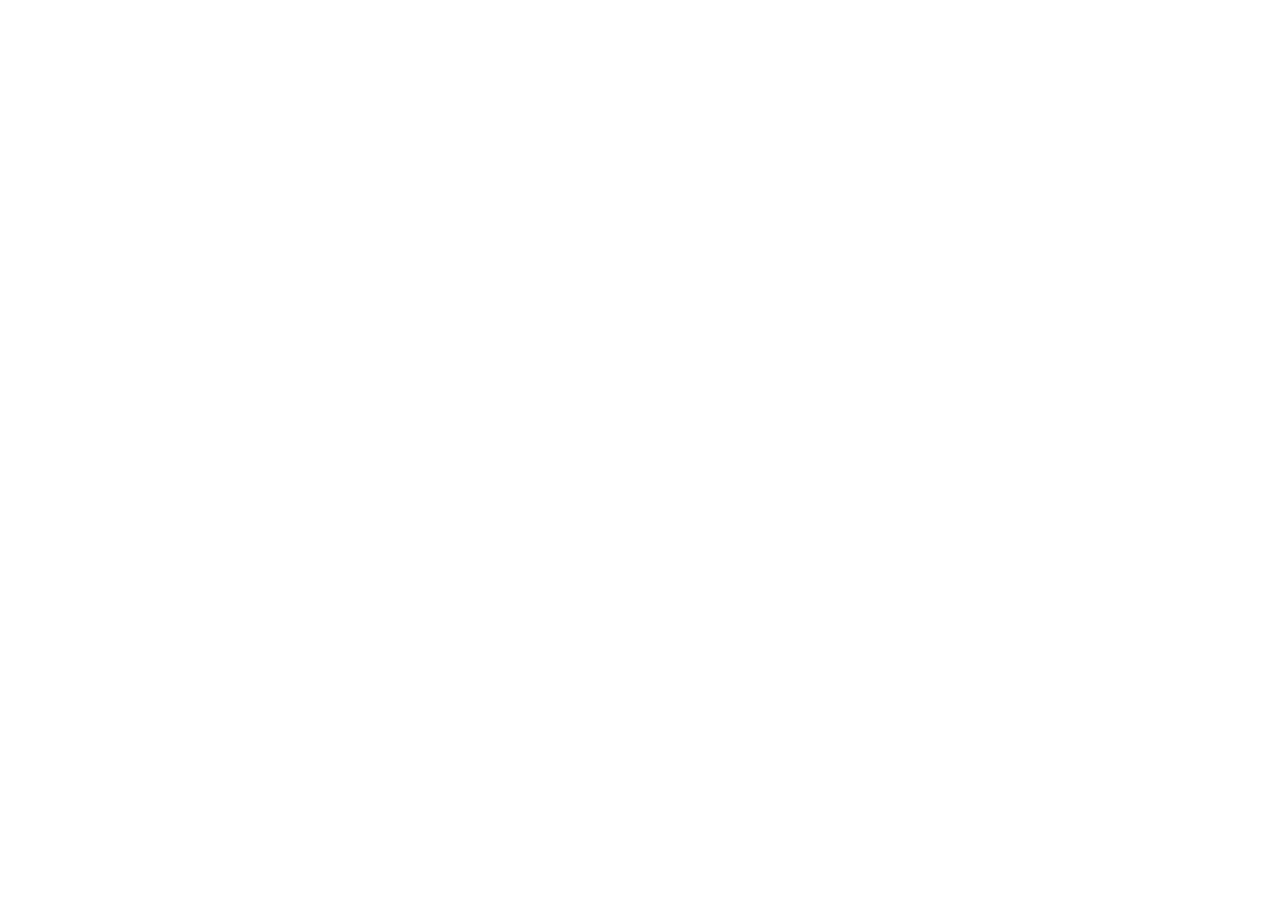
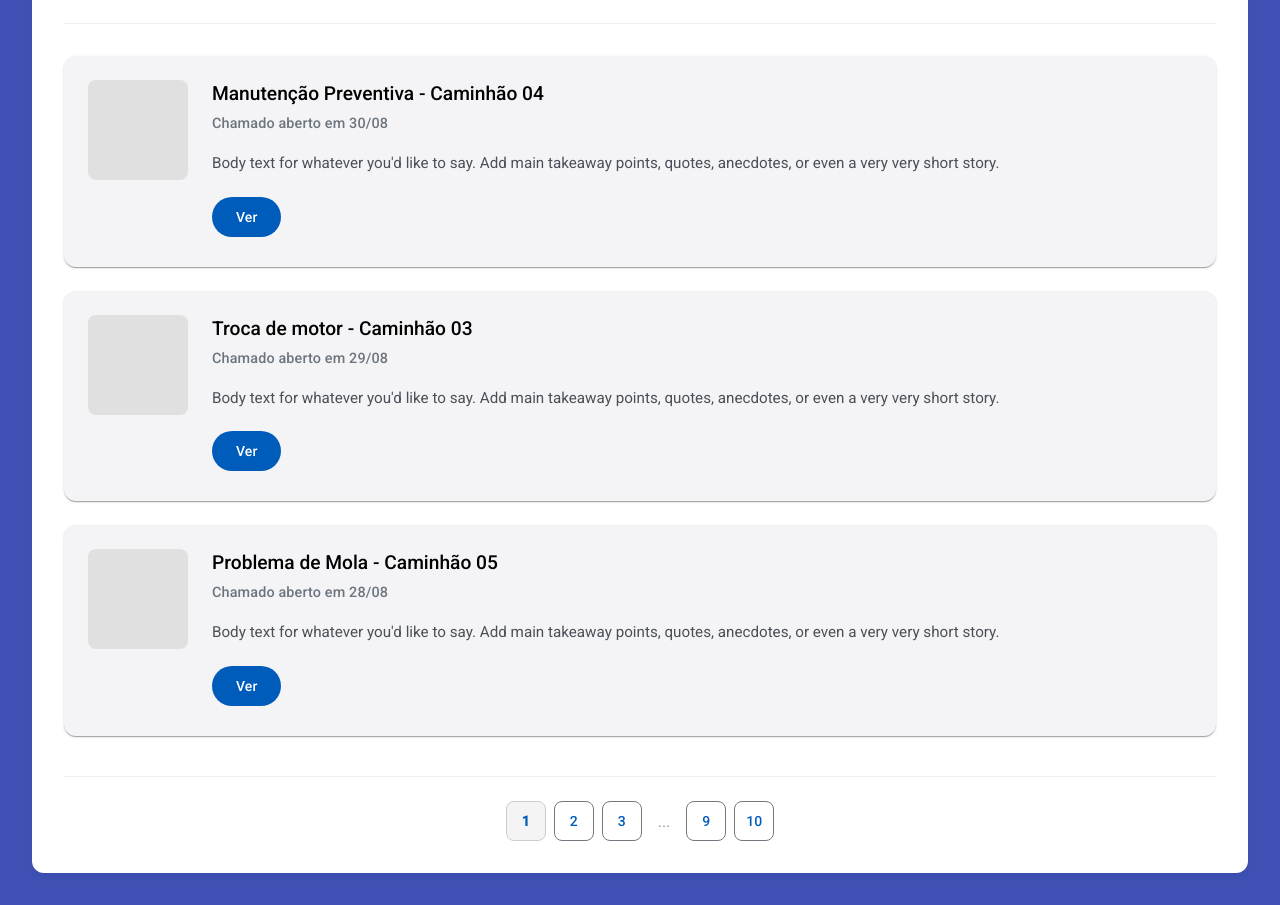
Before and after one commit to PedroDev03/smarttruck, an Angular app: page / in a window 1280 px wide. Shown: the part 213-1118 px from the top of the page. Before the commit the page ends 816 px from the top, so only its background shows below. Built offline with nearby package versions, Linux system fonts and the light colour scheme.

Commit message:
adição lista chamados

```diff
--- a/src/app/app.component.html
+++ b/src/app/app.component.html
@@ -1 +1,3 @@
 <app-navbar></app-navbar>
+<app-lista-chamados></app-lista-chamados>
+<router-outlet></router-outlet>
--- a/src/app/app.component.ts
+++ b/src/app/app.component.ts
@@ -1,10 +1,11 @@
 import { Component } from '@angular/core';
 import { RouterOutlet } from '@angular/router';
 import { NavbarComponent } from "./navbar/navbar.component";
+import { ListaChamadosComponent } from "./lista-chamados/lista-chamados.component";
 
 @Component({
   selector: 'app-root',
-  imports: [RouterOutlet, NavbarComponent],
+  imports: [RouterOutlet, NavbarComponent, ListaChamadosComponent],
   templateUrl: './app.component.html',
   styleUrl: './app.component.scss'
 })
--- a/src/app/app.config.ts
+++ b/src/app/app.config.ts
@@ -1,8 +1,16 @@
-import { ApplicationConfig, provideZoneChangeDetection } from '@angular/core';
+// src/app/app.config.ts
+
+import { ApplicationConfig } from '@angular/core';
 import { provideRouter } from '@angular/router';
 
+// 1. Importe suas rotas
 import { routes } from './app.routes';
 
 export const appConfig: ApplicationConfig = {
-  providers: [provideZoneChangeDetection({ eventCoalescing: true }), provideRouter(routes)]
+  providers: [
+    // 2. "Forneça" as rotas para a aplicação
+    provideRouter(routes)
+
+    // ...outros providers como provideHttpClient() etc.
+  ]
 };
--- a/src/app/app.routes.ts
+++ b/src/app/app.routes.ts
@@ -1,3 +1,16 @@
+// src/app/app.routes.ts
+
 import { Routes } from '@angular/router';
+// 1. Importe o seu componente de login
+import { LoginComponent } from './login/login.component';
 
-export const routes: Routes = [];
+export const routes: Routes = [
+  // 2. Adicione a nova regra (a rota)
+  {
+    path: 'login', // Quando a URL for '/login'
+    component: LoginComponent // Mostre este componente
+  }
+
+  // ...aqui você pode adicionar outras rotas
+  // Ex: { path: 'home', component: HomeComponent }
+];
--- /dev/null
+++ b/src/app/lista-chamados/lista-chamados.component.html
@@ -0,0 +1,37 @@
+<div class="page-container">
+    <header class="page-header">
+      <h2>Chamados em aberto</h2>
+      <button mat-icon-button aria-label="Filtrar chamados">
+        <mat-icon>tune</mat-icon>
+      </button>
+    </header>
+
+    <div class="ticket-list">
+      <mat-card class="ticket-card" *ngFor="let chamado of chamados">
+        <div class="ticket-layout">
+          <div class="ticket-image-placeholder"></div>
+
+          <div class="ticket-details">
+            <mat-card-title>{{ chamado.titulo }}</mat-card-title>
+            <mat-card-subtitle>{{ chamado.status }}</mat-card-subtitle>
+            <p class="ticket-description">
+              {{ chamado.descricao }}
+            </p>
+            <mat-card-actions>
+              <button mat-flat-button color="primary">Ver</button>
+            </mat-card-actions>
+          </div>
+        </div>
+      </mat-card>
+    </div>
+
+    <footer class="pagination-controls">
+      <button mat-stroked-button class="active">1</button>
+      <button mat-stroked-button>2</button>
+      <button mat-stroked-button>3</button>
+      <span>...</span>
+      <button mat-stroked-button>9</button>
+      <button mat-stroked-button>10</button>
+    </footer>
+
+  </div>
--- /dev/null
+++ b/src/app/lista-chamados/lista-chamados.component.scss
@@ -0,0 +1,120 @@
+/* :host garante que os estilos de fundo cubram toda a área do componente,
+   simulando o fundo azul onde o container branco fica */
+   :host {
+    display: block;
+    background-color: #3f51b5; /* Cor azul escura de fundo (simulando a barra lateral) */
+    padding: 2rem;
+    min-height: 100vh;
+  }
+
+  .page-container {
+    background-color: #ffffff;
+    border-radius: 12px;
+    padding: 2rem;
+    box-shadow: 0 4px 12px rgba(0, 0, 0, 0.05);
+  }
+
+  /* 1. Estilos do Cabeçalho */
+  .page-header {
+    display: flex;
+    justify-content: space-between;
+    align-items: center;
+    margin-bottom: 2rem;
+    border-bottom: 1px solid #eee;
+    padding-bottom: 1rem;
+
+    h2 {
+      margin: 0;
+      font-size: 1.5rem;
+      font-weight: 500;
+    }
+
+    mat-icon {
+      transform: scale(1.2); /* Ícone um pouco maior */
+    }
+  }
+
+  /* 2. Estilos da Lista de Chamados */
+  .ticket-list {
+    display: flex;
+    flex-direction: column;
+    gap: 1.5rem; /* Espaço entre os cards */
+  }
+
+  .ticket-card {
+    /* Removemos o preenchimento padrão do mat-card para controlar com nosso layout */
+    padding: 0;
+  }
+
+  .ticket-layout {
+    display: flex;
+    align-items: flex-start;
+    padding: 1.5rem; /* Nosso preenchimento interno */
+  }
+
+  .ticket-image-placeholder {
+    width: 100px;
+    height: 100px;
+    background-color: #e0e0e0;
+    border-radius: 8px;
+    margin-right: 1.5rem;
+    flex-shrink: 0; /* Impede que o placeholder encolha */
+  }
+
+  .ticket-details {
+    flex: 1;
+
+    mat-card-title {
+      font-size: 1.2rem;
+      font-weight: 500;
+      margin-bottom: 4px;
+    }
+
+    mat-card-subtitle {
+      font-size: 0.9rem;
+      color: #6c757d;
+      margin-bottom: 1rem;
+    }
+
+    .ticket-description {
+      font-size: 0.95rem;
+      line-height: 1.5;
+      color: #495057;
+    }
+
+    mat-card-actions {
+      /* Alinha o botão "Ver" */
+      padding: 0;
+      margin-top: 1rem;
+    }
+  }
+
+  /* 3. Estilos da Paginação */
+  .pagination-controls {
+    display: flex;
+    justify-content: center;
+    align-items: center;
+    gap: 0.5rem;
+    margin-top: 2.5rem;
+    padding-top: 1.5rem;
+    border-top: 1px solid #eee;
+
+    button {
+      min-width: 40px;
+      width: 40px;
+      height: 40px;
+      padding: 0;
+      border-radius: 8px;
+
+      &.active {
+        background-color: #f4f4f4;
+        border-color: #ccc;
+        font-weight: bold;
+      }
+    }
+
+    span {
+      margin: 0 0.5rem;
+      color: #999;
+    }
+  }
--- /dev/null
+++ b/src/app/lista-chamados/lista-chamados.component.ts
@@ -0,0 +1,42 @@
+import { Component } from '@angular/core';
+import { CommonModule } from '@angular/common';
+
+// Importações do Angular Material
+import { MatCardModule } from '@angular/material/card';
+import { MatButtonModule } from '@angular/material/button';
+import { MatIconModule } from '@angular/material/icon';
+
+@Component({
+  selector: 'app-lista-chamados',
+  standalone: true,
+  imports: [
+    CommonModule,
+    MatCardModule,
+    MatButtonModule,
+    MatIconModule
+  ],
+  templateUrl: './lista-chamados.component.html',
+  styleUrls: ['./lista-chamados.component.scss']
+})
+export class ListaChamadosComponent {
+
+  // Dados fictícios para simular a lista de chamados
+  chamados = [
+    {
+      titulo: 'Manutenção Preventiva - Caminhão 04',
+      status: 'Chamado aberto em 30/08',
+      descricao: 'Body text for whatever you\'d like to say. Add main takeaway points, quotes, anecdotes, or even a very very short story.'
+    },
+    {
+      titulo: 'Troca de motor - Caminhão 03',
+      status: 'Chamado aberto em 29/08',
+      descricao: 'Body text for whatever you\'d like to say. Add main takeaway points, quotes, anecdotes, or even a very very short story.'
+    },
+    {
+      titulo: 'Problema de Mola - Caminhão 05',
+      status: 'Chamado aberto em 28/08',
+      descricao: 'Body text for whatever you\'d like to say. Add main takeaway points, quotes, anecdotes, or even a very very short story.'
+    }
+  ];
+
+}
--- /dev/null
+++ b/src/app/login/login.component.html
@@ -0,0 +1 @@
+<p>login works!</p>
```
Also changed, not shown: src/app/login/login.component.ts (added, +11 -0 lines), src/app/login/login.component.scss (added), 2 other files (tests, documents, lock files or other folders).
